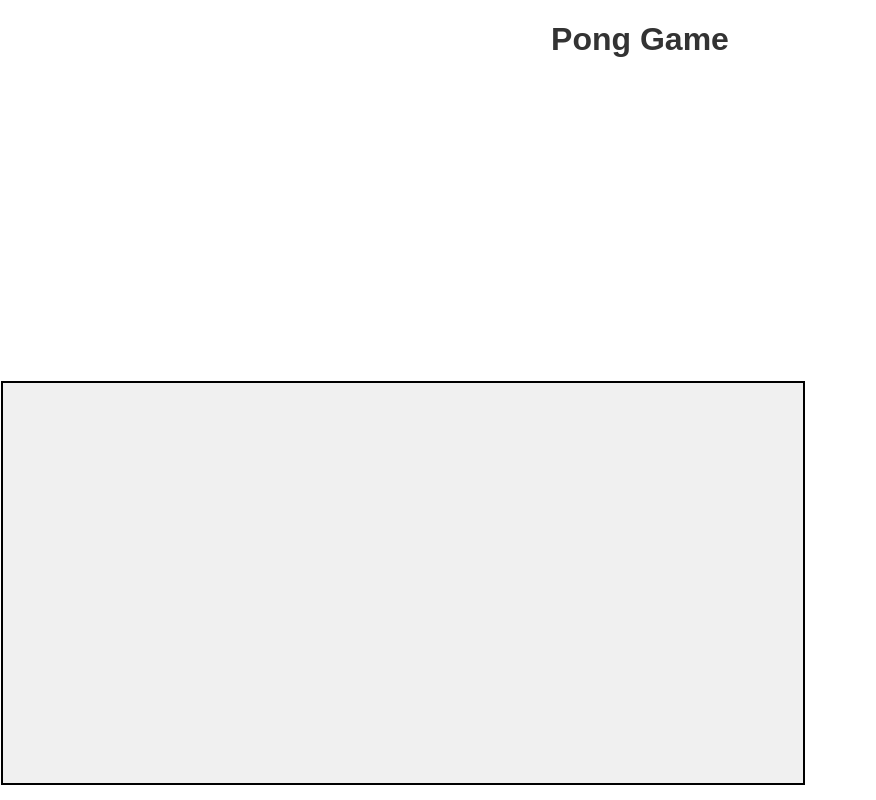
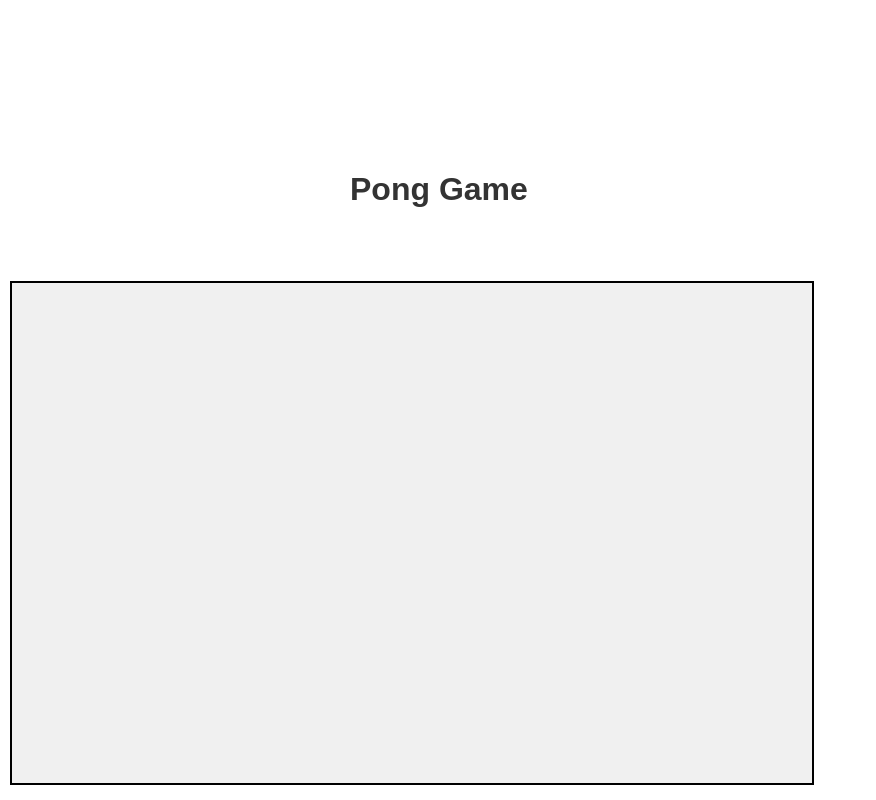
Before and after one commit to SemolinaWtvr/Formation-Bootcamp, a website: page src/index.html in a window 1280 px wide. Shown: the whole page, without its empty margins (0-876 px from the left). Drawn offline with Linux system fonts and the light colour scheme.

Commit message:
base HTML

```diff
--- a/src/index.html
+++ b/src/index.html
@@ -10,7 +10,7 @@
 </head>
 <body>
     <h1 id="Titre">Pong Game</h1>
-    <canvas id='canva' width="800" height="400"></canvas>
+    <canvas id='canva' width="800" height="500"></canvas>
 
 </body>
 </html>
--- a/src/style.css
+++ b/src/style.css
@@ -3,10 +3,13 @@
     background-color: #f0f0f0;
     position: absolute;
     bottom: 15px;
-    left: 1px;}
+    left: 10px;}
+
 #Titre {
     text-align: center;
     font-family: 'Arial', sans-serif;
     color: #333;
-
+    position: absolute;
+    left: 350px;
+    top: 150px;
 }
```
